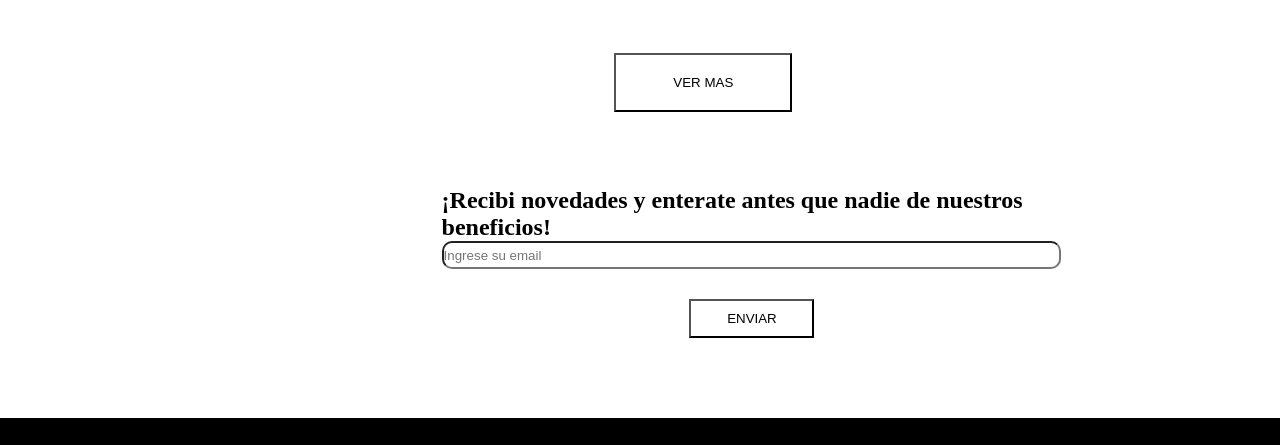
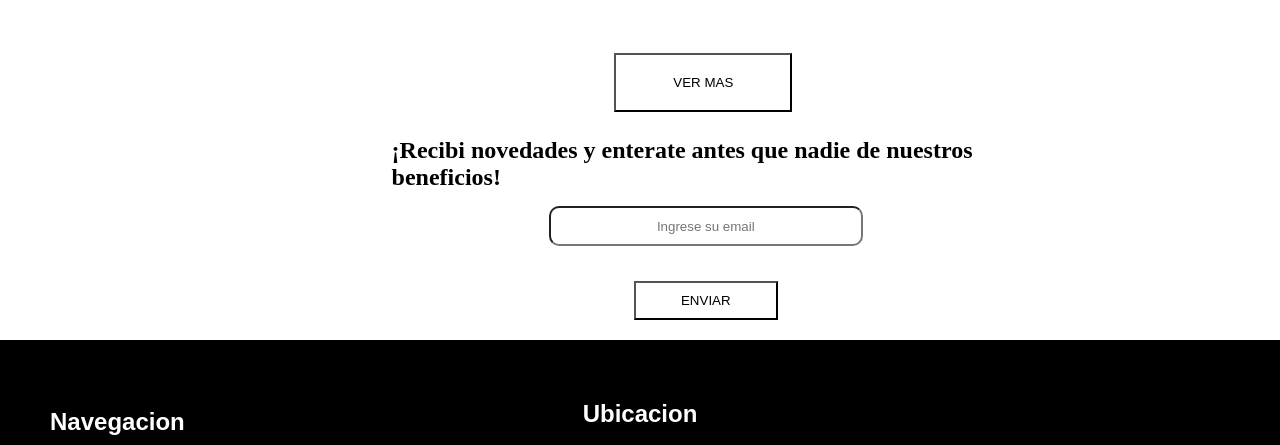
Before and after one commit to tomiobirek/primergitHub, a plain HTML site: page pages/productos.html in a window 1280 px wide. Shown: the part 3560-4005 px from the top of the page. Drawn offline with Linux system fonts and the light colour scheme; a web font is replaced by a local one.

Commit message:
commit 5

```diff
--- a/css/styles.css
+++ b/css/styles.css
@@ -208,22 +208,24 @@ a{
     opacity: 30%;
 }
 .h2-producto{
-    display: grid;
-    place-content: center;
-    padding: 50px;
-    margin-right: 19%;
+    display: flex;
+    flex-direction: column;
+    justify-content: center;
+    align-items: center;
+    margin-right: 260px;
 }
 .h2-producto input{
-    height: 28px;
+    height: 40px;
+    width: 50%;
     border-radius: 10px;
+    margin: 15px;
+    text-align: center;
 }
 .h2-producto button{
-    max-width: 125px;
     background-color: white;
     cursor: pointer;
-    margin: 30px;
-    margin-left: 40%;
-    padding: 10px;
+    margin: 20px;
+    padding: 10px 45px;
 }
 
 
```
